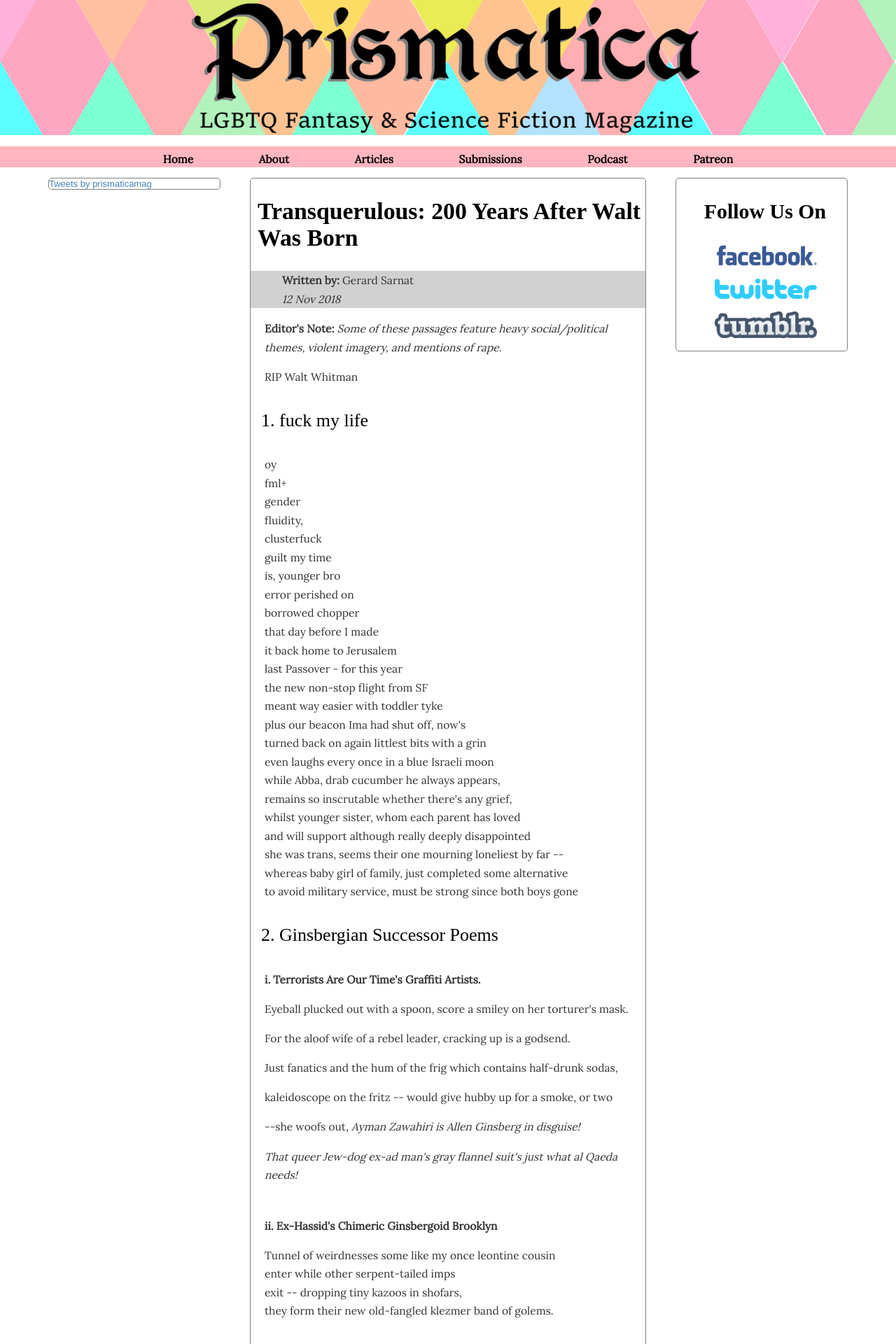
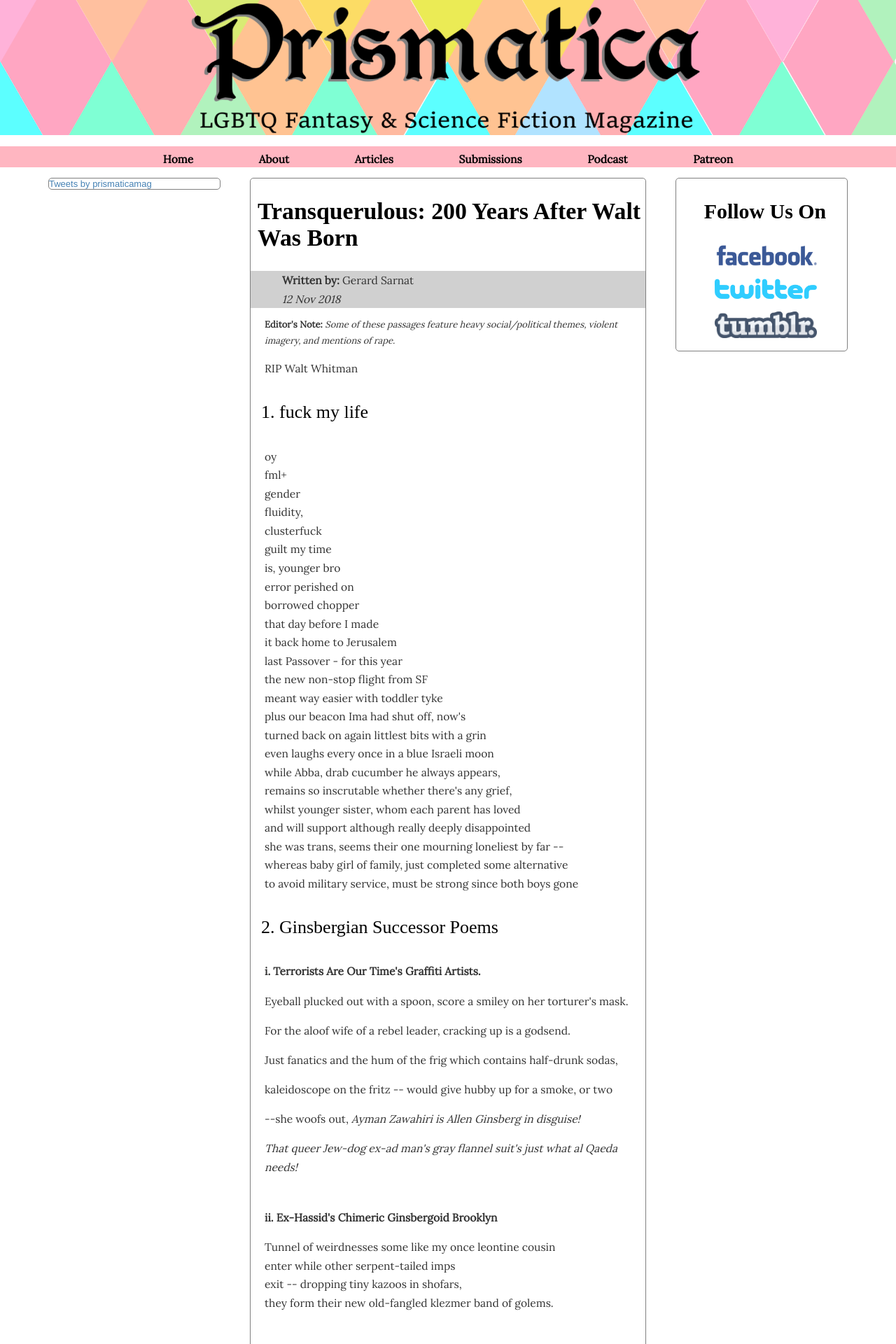
Before and after one commit to lazyadventurerpublishing/prismatica, a Jekyll site: the page built from _posts/2018-11-12-Transquerulous.html, in a window 1280 px wide. Shown: the top 1920 px of the page at 70% size. Built offline with Jekyll 4.4.1, drawn with Linux system fonts in a browser that asks for light colours; some web fonts are replaced; comment, search, counter and statistics services are not loaded.

Commit message:
Update 2018-11-12-Transquerulous.html

```diff
--- a/_posts/2018-11-12-Transquerulous.html
+++ b/_posts/2018-11-12-Transquerulous.html
@@ -5,7 +5,7 @@ category: poetry
 author: Gerard Sarnat
 date: 2018-11-12
 ---
-<p><strong>Editor's Note:</strong> <i>Some of these passages feature heavy social/political themes, violent imagery, and mentions of rape.</i></p>
+<p class="credit"><strong>Editor's Note:</strong> <i>Some of these passages feature heavy social/political themes, violent imagery, and mentions of rape.</i></p>
 <p>RIP Walt Whitman</p>
 <h4>1. fuck my life</h4>
 <p>oy
```
